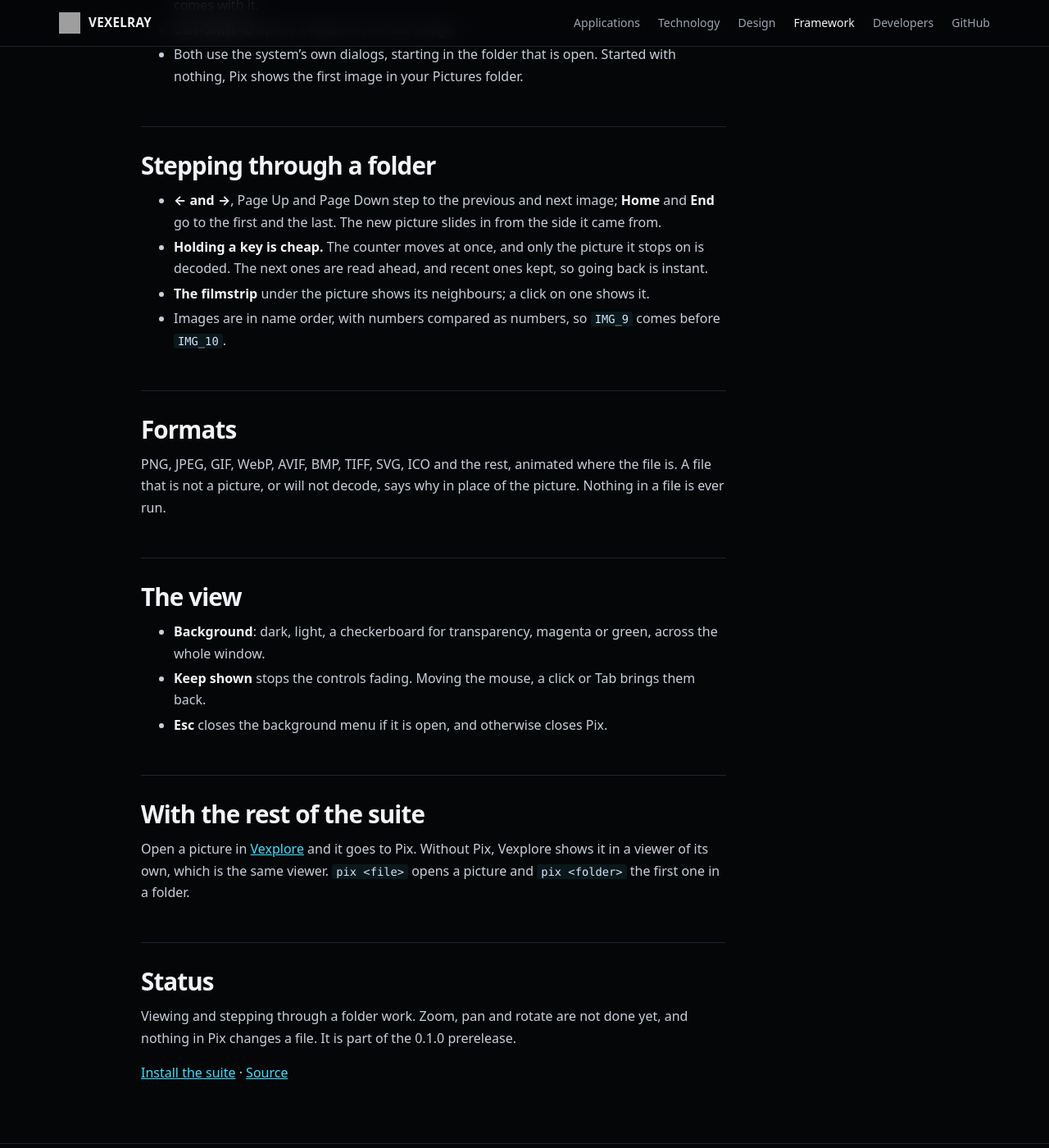
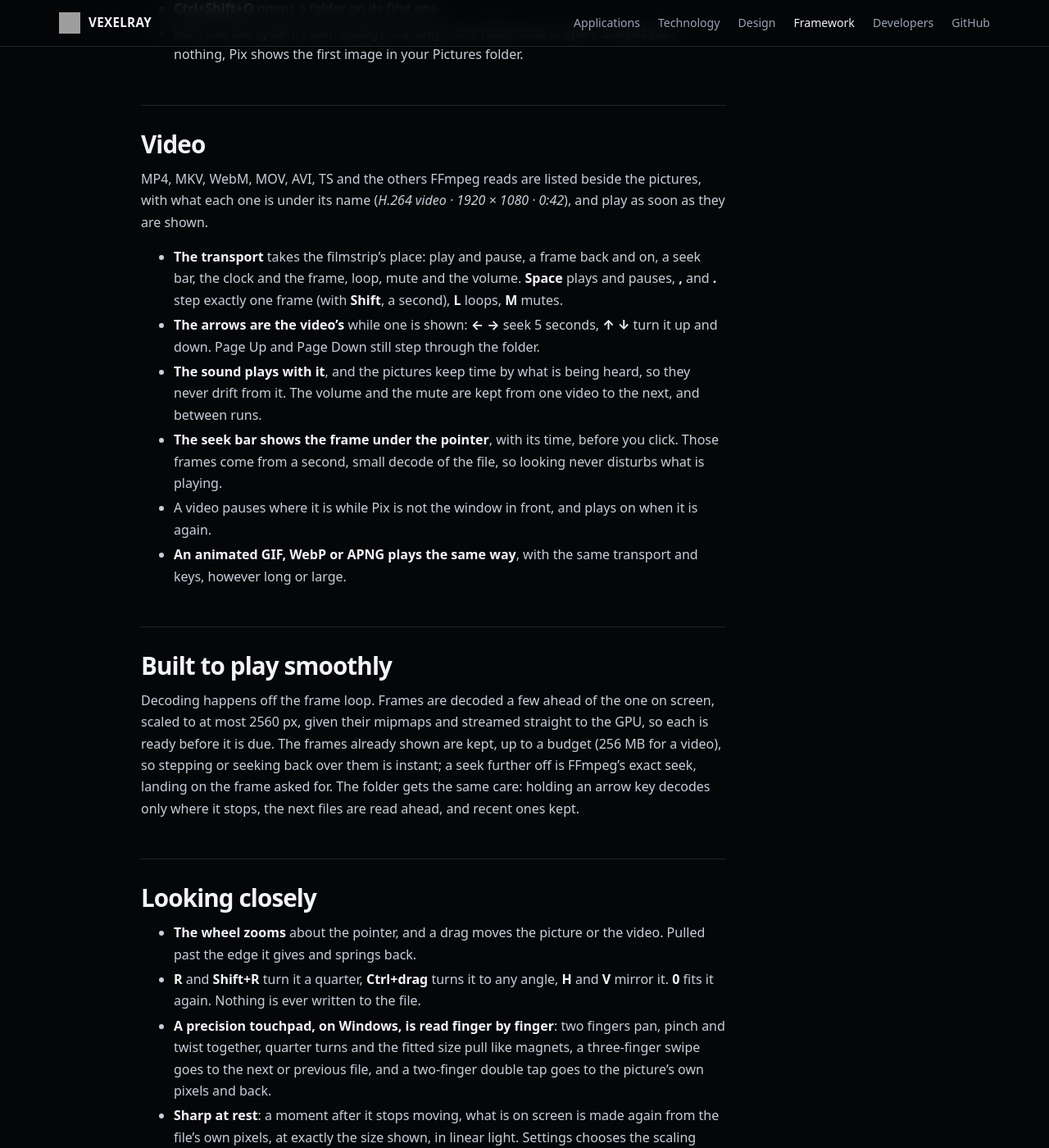
Before and after one commit to sibarum/vexelray-framework, a Jekyll site: the page built from docs/apps/pix.md, in a window 1280 px wide and 1400 px high, scrolled down 1041 px. Shown: the whole window at 82% size. Built offline with Jekyll 4.4.1, drawn with Linux system fonts in a browser that asks for light colours; our own code applies the rules of GitHub Pages for plain Markdown files; some of the changed text lies outside the part shown.

Commit message:
Pix's page: video, and how it plays smoothly
The page still said zoom was not done. It now covers video and its
transport and sound, how frames are decoded ahead and streamed to the
GPU, zoom and turning, the touchpad, full screen and the Auto backdrop.

Co-Authored-By: Claude Opus 5.5 <noreply@anthropic.com>

```diff
--- a/docs/apps/pix.md
+++ b/docs/apps/pix.md
@@ -1,48 +1,87 @@
 # Pix
 
-**An image viewer: one picture, as large as the window allows, and the rest of its folder a key press away.**
+**Pictures, animations and video: one at a time, as large as the window allows, and the rest of the folder a key
+press away.**
 
-Open a picture and Pix shows it whole, never enlarged past its own pixels, with the folder it is in one arrow
-key away. The picture is never covered: the controls have their own room under it, and fade when the pointer
-rests.
+Open a picture or a video and Pix shows it whole, with the folder it is in one key away. A picture is never
+enlarged past its own pixels; a video fills the window, as players show it. The controls float over it and fade
+when the pointer rests.
 
 ![Pix: a picture, and under it the file's name, the filmstrip of its neighbours, and the controls](img/pix-viewer.png)
 
 ## Opening one
 
-- **Ctrl+O**, the **Open** tile, or a click on the picture's name opens a picture, and its folder comes with it.
-- **Ctrl+Shift+O** opens a folder on its first image.
+- **Ctrl+O**, or a click on the name, opens a picture or a video, and its folder comes with it.
+- **Ctrl+Shift+O** opens a folder on its first one.
 - Both use the system's own dialogs, starting in the folder that is open. Started with nothing, Pix shows the
   first image in your Pictures folder.
 
+## Video
+
+MP4, MKV, WebM, MOV, AVI, TS and the others FFmpeg reads are listed beside the pictures, with what each one is
+under its name (*H.264 video · 1920 × 1080 · 0:42*), and play as soon as they are shown.
+
+- **The transport** takes the filmstrip's place: play and pause, a frame back and on, a seek bar, the clock and the
+  frame, loop, mute and the volume. **Space** plays and pauses, **,** and **.** step exactly one frame (with
+  **Shift**, a second), **L** loops, **M** mutes.
+- **The arrows are the video's** while one is shown: **← →** seek 5 seconds, **↑ ↓** turn it up and down.
+  Page Up and Page Down still step through the folder.
+- **The sound plays with it**, and the pictures keep time by what is being heard, so they never drift from it.
+  The volume and the mute are kept from one video to the next, and between runs.
+- **The seek bar shows the frame under the pointer**, with its time, before you click. Those frames come from a
+  second, small decode of the file, so looking never disturbs what is playing.
+- A video pauses where it is while Pix is not the window in front, and plays on when it is again.
+- **An animated GIF, WebP or APNG plays the same way**, with the same transport and keys, however long or large.
+
+## Built to play smoothly
+
+Decoding happens off the frame loop. Frames are decoded a few ahead of the one on screen, scaled to at most
+2560 px, given their mipmaps and streamed straight to the GPU, so each is ready before it is due. The frames
+already shown are kept, up to a budget (256 MB for a video), so stepping or seeking back over them is instant; a
+seek further off is FFmpeg's exact seek, landing on the frame asked for. The folder gets the same care: holding an
+arrow key decodes only where it stops, the next files are read ahead, and recent ones kept.
+
+## Looking closely
+
+- **The wheel zooms** about the pointer, and a drag moves the picture or the video. Pulled past the edge it gives
+  and springs back.
+- **R** and **Shift+R** turn it a quarter, **Ctrl+drag** turns it to any angle, **H** and **V** mirror it.
+  **0** fits it again. Nothing is ever written to the file.
+- **A precision touchpad, on Windows, is read finger by finger**: two fingers pan, pinch and twist together,
+  quarter turns and the fitted size pull like magnets, a three-finger swipe goes to the next or previous file, and
+  a two-finger double tap goes to the picture's own pixels and back.
+- **Sharp at rest**: a moment after it stops moving, what is on screen is made again from the file's own pixels,
+  at exactly the size shown, in linear light. Settings chooses the scaling filter, moving and at rest, from eight.
+- **Full screen** with a double click or **F11**; **Esc** or **F11** comes back.
+
 ## Stepping through a folder
 
-- **← and →**, Page Up and Page Down step to the previous and next image; **Home** and **End** go to the first
-  and the last. The new picture slides in from the side it came from.
-- **Holding a key is cheap.** The counter moves at once, and only the picture it stops on is decoded. The next
-  ones are read ahead, and recent ones kept, so going back is instant.
-- **The filmstrip** under the picture shows its neighbours; a click on one shows it.
-- Images are in name order, with numbers compared as numbers, so `IMG_9` comes before `IMG_10`.
+- **← and →** (Page Up and Page Down on a video), and **Home** and **End**, step to the previous, next, first and
+  last file. The new one slides in from the side it came from.
+- **The filmstrip** shows the neighbours, a video by a still from a little way in; a click shows one.
+- Files are in name order, with numbers compared as numbers, so `IMG_9` comes before `IMG_10`.
 
 ## Formats
 
-PNG, JPEG, GIF, WebP, AVIF, BMP, TIFF, SVG, ICO and the rest, animated where the file is. A file that is not a
-picture, or will not decode, says why in place of the picture. Nothing in a file is ever run.
+Pictures: PNG, JPEG, GIF, WebP, AVIF, BMP, TIFF, SVG, ICO and the rest, animated where the file is. Video: whatever
+FFmpeg decodes, H.264, HEVC, VP9 and AV1 among them, in MP4, MKV, WebM, MOV, AVI and the other common containers. A
+file that will not open says why in place of the picture. Nothing in a file is ever run.
 
 ## The view
 
-- **Background**: dark, light, a checkerboard for transparency, magenta or green, across the whole window.
+- **Background**: Auto, dark, light, a checkerboard, magenta or green. **Auto** is the picture's own: the
+  checkerboard behind transparency, and otherwise a dimmed colour drawn from its edges, as if it lit the room.
 - **Keep shown** stops the controls fading. Moving the mouse, a click or Tab brings them back.
-- **Esc** closes the background menu if it is open, and otherwise closes Pix.
+- **Every key and gesture can be changed** in the key bindings, from the keyboard in the title bar.
 
 ## With the rest of the suite
 
-Open a picture in [Vexplore](vexplore.md) and it goes to Pix. Without Pix, Vexplore shows it in a viewer of its
-own, which is the same viewer. `pix <file>` opens a picture and `pix <folder>` the first one in a folder.
+Open a picture or a video in [Vexplore](vexplore.md) and it goes to Pix. Without Pix, Vexplore shows it in a viewer
+of its own, which is the same viewer. `pix <file>` opens a file and `pix <folder>` the first one in a folder.
 
 ## Status
 
-Viewing and stepping through a folder work. Zoom, pan and rotate are not done yet, and nothing in Pix changes a
-file. It is part of the 0.1.0 prerelease.
+Pictures, animations and video, with sound, work on Windows and Linux. FFmpeg's libraries are installed beside Pix
+as separate files; without them Pix still shows pictures, and a video says its decoder is unavailable.
 
 [Install the suite](../install/) · [Source](https://github.com/sibarum/Pix)
```
Also changed, not shown: docs/index.md (+1 -1 lines), docs/repositories.md (+1 -1 lines).
